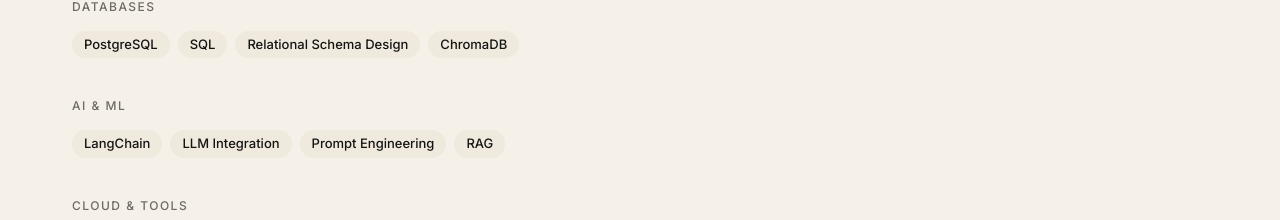
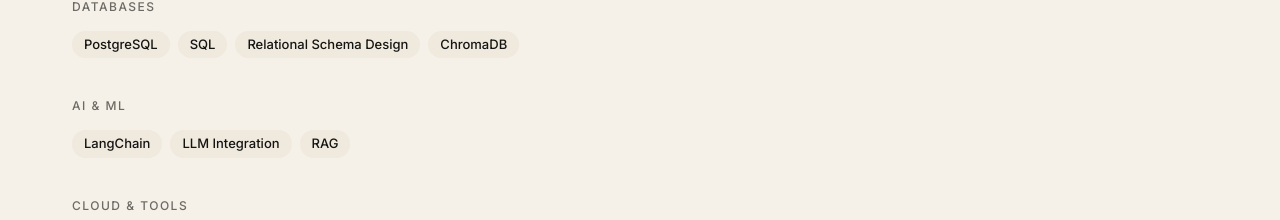
Before and after one commit to a1fariz/portofolio_Alfarizi, a Next.js app: page / in a window 1280 px wide. Shown: the part 3015-3235 px from the top of the page. Built offline with nearby package versions, Linux system fonts and the light colour scheme.

Commit message:
chore: remove Prompt Engineering from techstack

```diff
--- a/data/techstack.ts
+++ b/data/techstack.ts
@@ -19,7 +19,7 @@ export const techCategories: TechCategory[] = [
   },
   {
     name: "AI & ML",
-    items: ["LangChain", "LLM Integration", "Prompt Engineering", "RAG"],
+    items: ["LangChain", "LLM Integration", "RAG"],
   },
   {
     name: "Cloud & Tools",
```
